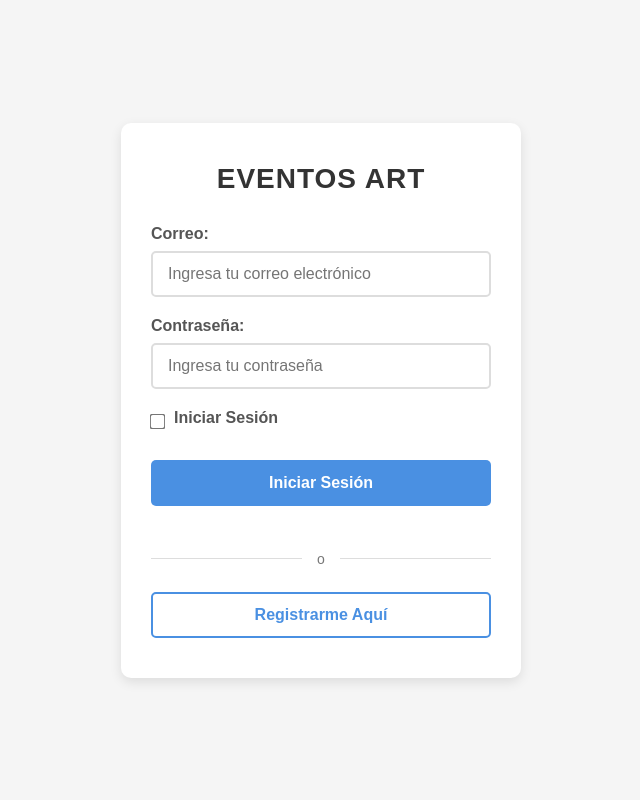
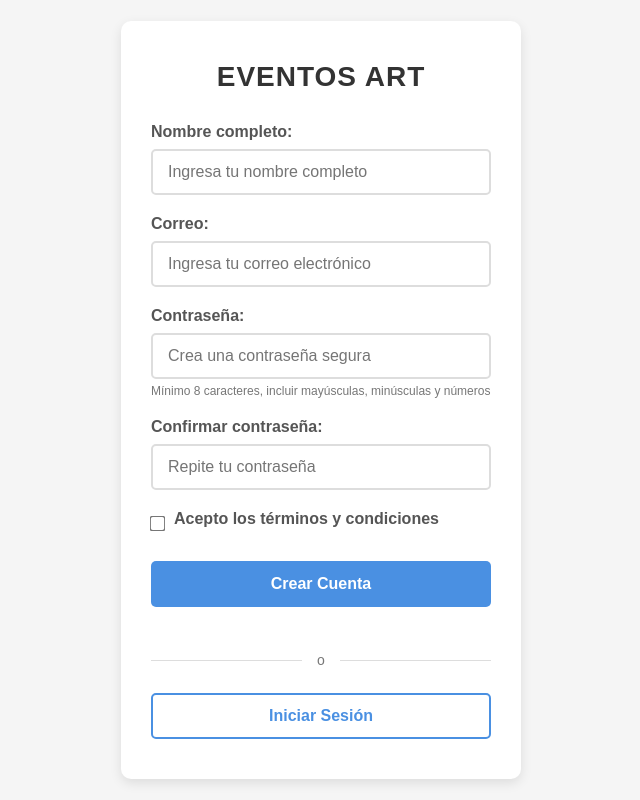
Before and after one commit to walker11gg/proyecto, a Flask app: template templates/index.html in a window 1280 px wide. Shown: the whole page, without its empty margins (319-959 px from the left). Run offline with Flask 3, Linux system fonts and the light colour scheme; the template is opened without the code that fills it, so the values that code supplies are empty.

Commit message:
Update index.html

```diff
--- a/templates/index.html
+++ b/templates/index.html
@@ -3,7 +3,7 @@
 <head>
     <meta charset="UTF-8">
     <meta name="viewport" content="width=device-width, initial-scale=1.0">
-    <title>EVENTOS ART - Iniciar Sesión</title>
+    <title>EVENTOS ART - Registro</title>
     <style>
         * {
             margin: 0;
@@ -21,7 +21,7 @@
             padding: 20px;
         }
 
-        .login-container {
+        .register-container {
             background-color: white;
             border-radius: 10px;
             box-shadow: 0 4px 12px rgba(0, 0, 0, 0.1);
@@ -52,7 +52,8 @@
         }
 
         input[type="email"],
-        input[type="password"] {
+        input[type="password"],
+        input[type="text"] {
             width: 100%;
             padding: 12px 15px;
             border: 2px solid #ddd;
@@ -62,7 +63,8 @@
         }
 
         input[type="email"]:focus,
-        input[type="password"]:focus {
+        input[type="password"]:focus,
+        input[type="text"]:focus {
             border-color: #4a90e2;
             outline: none;
         }
@@ -78,7 +80,7 @@
             transform: scale(1.2);
         }
 
-        .btn-login {
+        .btn-register {
             background-color: #4a90e2;
             color: white;
             border: none;
@@ -92,7 +94,7 @@
             margin-bottom: 20px;
         }
 
-        .btn-login:hover {
+        .btn-register:hover {
             background-color: #3a7bc8;
         }
 
@@ -115,7 +117,7 @@
             font-size: 14px;
         }
 
-        .btn-register {
+        .btn-login {
             background-color: transparent;
             color: #4a90e2;
             border: 2px solid #4a90e2;
@@ -128,7 +130,7 @@
             transition: all 0.3s;
         }
 
-        .btn-register:hover {
+        .btn-login:hover {
             background-color: #4a90e2;
             color: white;
         }
@@ -152,73 +154,111 @@
             color: #c62828;
             border: 1px solid #ffcdd2;
         }
+
+        .password-requirements {
+            font-size: 12px;
+            color: #777;
+            margin-top: 5px;
+            text-align: left;
+        }
     </style>
 </head>
 <body>
-    <div class="login-container">
+    <div class="register-container">
         <div class="logo">EVENTOS ART</div>
 
-        <form id="formLogin">
+        <form id="formRegistro">
             <div class="form-group">
-                <label for="email">Correo:</label>
-                <input type="email" id="email" placeholder="Ingresa tu correo electrónico" required>
+                <label for="nombre">Nombre completo:</label>
+                <input type="text" id="nombre" placeholder="Ingresa tu nombre completo" required>
             </div>
 
             <div class="form-group">
-                <label for="password">Contraseña:</label>
-                <input type="password" id="password" placeholder="Ingresa tu contraseña" required>
+                <label for="email_reg">Correo:</label>
+                <input type="email" id="email_reg" placeholder="Ingresa tu correo electrónico" required>
+            </div>
+
+            <div class="form-group">
+                <label for="pass_reg">Contraseña:</label>
+                <input type="password" id="pass_reg" placeholder="Crea una contraseña segura" required>
+                <div class="password-requirements">Mínimo 8 caracteres, incluir mayúsculas, minúsculas y números</div>
+            </div>
+
+            <div class="form-group">
+                <label for="confirm_pass">Confirmar contraseña:</label>
+                <input type="password" id="confirm_pass" placeholder="Repite tu contraseña" required>
             </div>
 
             <div class="checkbox-group">
-                <input type="checkbox" id="remember">
-                <label for="remember">Iniciar Sesión</label>
+                <input type="checkbox" id="terms" required>
+                <label for="terms">Acepto los términos y condiciones</label>
             </div>
 
-            <button type="submit" class="btn-login">Iniciar Sesión</button>
+            <button type="submit" class="btn-register">Crear Cuenta</button>
 
             <div class="divider">
                 <span>o</span>
             </div>
 
-            <button type="button" class="btn-register" onclick="window.location.href='/registrar'">Registrarme Aquí</button>
+            <button type="button" class="btn-login" onclick="window.location.href='/'">Iniciar Sesión</button>
 
-            <div id="mensaje" class="message"></div>
+            <div id="mensaje_reg" class="message"></div>
         </form>
     </div>
 
     <script>
-        document.getElementById("formLogin").addEventListener("submit", async function (e) {
+        document.getElementById("formRegistro").addEventListener("submit", async function(e){
             e.preventDefault();
 
-            const email = document.getElementById("email").value;
-            const password = document.getElementById("password").value;
-            const mensaje = document.getElementById("mensaje");
+            const nombre = document.getElementById("nombre").value;
+            const email = document.getElementById("email_reg").value;
+            const password = document.getElementById("pass_reg").value;
+            const confirmPassword = document.getElementById("confirm_pass").value;
+            const mensaje = document.getElementById("mensaje_reg");
 
-            mensaje.textContent = "Verificando credenciales...";
+            // Validaciones básicas
+            if (password !== confirmPassword) {
+                mensaje.textContent = "Las contraseñas no coinciden";
+                mensaje.className = "message error";
+                mensaje.style.display = "block";
+                return;
+            }
+
+            if (password.length < 8) {
+                mensaje.textContent = "La contraseña debe tener al menos 8 caracteres";
+                mensaje.className = "message error";
+                mensaje.style.display = "block";
+                return;
+            }
+
+            mensaje.textContent = "Registrando...";
             mensaje.className = "message";
             mensaje.style.display = "block";
 
             try {
-                const respuesta = await fetch("/api/login", {
+                const resp = await fetch("/api/registrar", {
                     method: "POST",
-                    headers: {
-                        "Content-Type": "application/json"
-                    },
-                    body: JSON.stringify({ email, password })
+                    headers: {"Content-Type": "application/json"},
+                    body: JSON.stringify({
+                        email,
+                        password,
+                        nombre
+                    })
                 });
 
-                const data = await respuesta.json();
+                const data = await resp.json();
 
                 if (data.success) {
-                    mensaje.textContent = "Bienvenido (" + data.rol + ")";
+                    mensaje.style.color = "green";
+                    mensaje.textContent = data.message || "¡Registro exitoso!";
                     mensaje.className = "message success";
 
-                    // Redirigir después de un breve tiempo
+                    // Redirigir después de registro exitoso
                     setTimeout(() => {
                         window.location.href = "/";
-                    }, 1500);
+                    }, 2000);
                 } else {
-                    mensaje.textContent = data.mensaje || "Error al iniciar sesión";
+                    mensaje.textContent = data.message || "Error en el registro";
                     mensaje.className = "message error";
                 }
             } catch (error) {
@@ -226,6 +266,21 @@
                 mensaje.className = "message error";
             }
         });
+
+        // Validación en tiempo real de confirmación de contraseña
+        document.getElementById('confirm_pass').addEventListener('input', function() {
+            const password = document.getElementById('pass_reg').value;
+            const confirmPassword = this.value;
+            const mensaje = document.getElementById('mensaje_reg');
+
+            if (confirmPassword && password !== confirmPassword) {
+                mensaje.textContent = "Las contraseñas no coinciden";
+                mensaje.className = "message error";
+                mensaje.style.display = "block";
+            } else if (confirmPassword && password === confirmPassword) {
+                mensaje.style.display = "none";
+            }
+        });
     </script>
 </body>
 </html>
```
